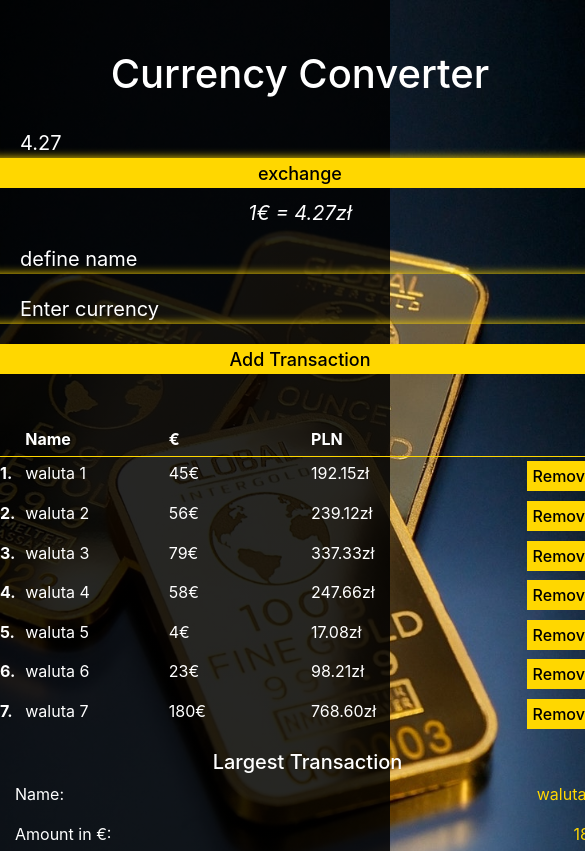
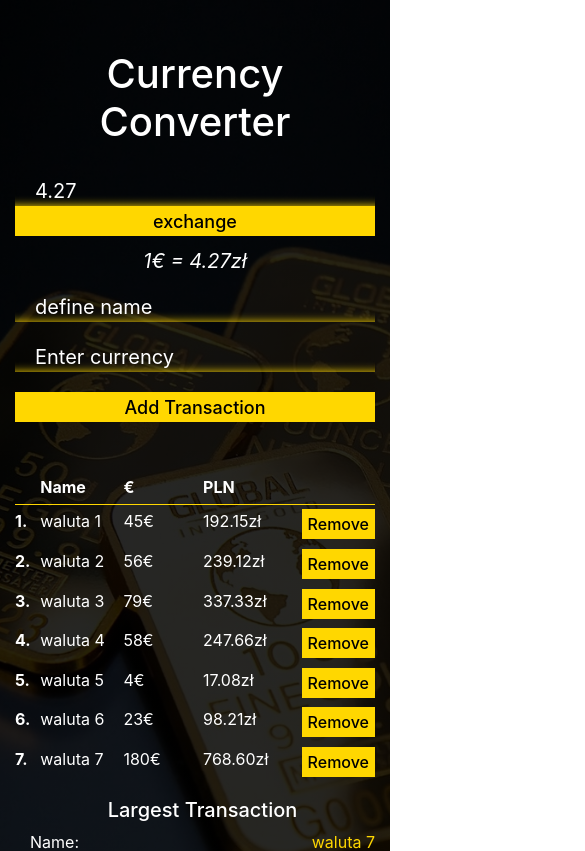
Before and after one commit to LukasG85/currency, a React (Create React App) app: page / in a window 390 px wide. Shown: the top 851 px of the page, 585 px wide, since content can reach past the window. Built offline with nearby package versions, Linux system fonts and the light colour scheme.

Commit message:
responsive

```diff
--- a/package.json
+++ b/package.json
@@ -2,8 +2,10 @@
   "name": "currency",
   "version": "0.1.0",
   "private": true,
+  "homepage": "https://lukasg85.github.io/currency/",
   "dependencies": {
     "bootstrap": "^4.3.1",
+    "gh-pages": "^2.1.1",
     "node-sass": "^4.12.0",
     "react": "^16.10.2",
     "react-dom": "^16.10.2",
@@ -16,6 +18,8 @@
     "start": "react-scripts start",
     "build": "react-scripts build",
     "test": "react-scripts test",
+    "predeploy": "npm run build",
+    "deploy": "gh-pages -d build",
     "eject": "react-scripts eject"
   },
   "eslintConfig": {
--- a/src/App.scss
+++ b/src/App.scss
@@ -1,7 +1,7 @@
 .App {
-    width: 600px;
+    max-width: 600px;
     margin: 0 auto;
-    padding-top: 50px;
+    padding: 50px 15px 0;
     color: #ffffff;
 
     h1 {
--- a/src/components/Transactions.js
+++ b/src/components/Transactions.js
@@ -39,8 +39,7 @@ const Transactions = () => {
         <div className="row no-gutters">
           <div className="col-md-8">
             {transactions.length > 0 && (
-              <div className="table-responsive-md w-100 d-block d-md-table">
-                <table className="table table-hover table-transactions">
+              <table className="table table-sm table-hover table-transactions">
                 <thead>
                   <tr>
                     <th scope="col"></th>
@@ -54,15 +53,11 @@ const Transactions = () => {
                   {transactions &&
                     transactions.map((transaction, index) => (
                       <tr className="hover-items" key={index}>
-                          <Transaction
-                            transaction={transaction}
-                            index={index}
-                          />
+                        <Transaction transaction={transaction} index={index} />
                       </tr>
                     ))}
                 </tbody>
               </table>
-              </div>
             )}
           </div>
           <div className="col-md-4">
```
Also changed, not shown: 1 other file (tests, documents, lock files or other folders). Lines whose indentation alone changed are shown as unchanged.
